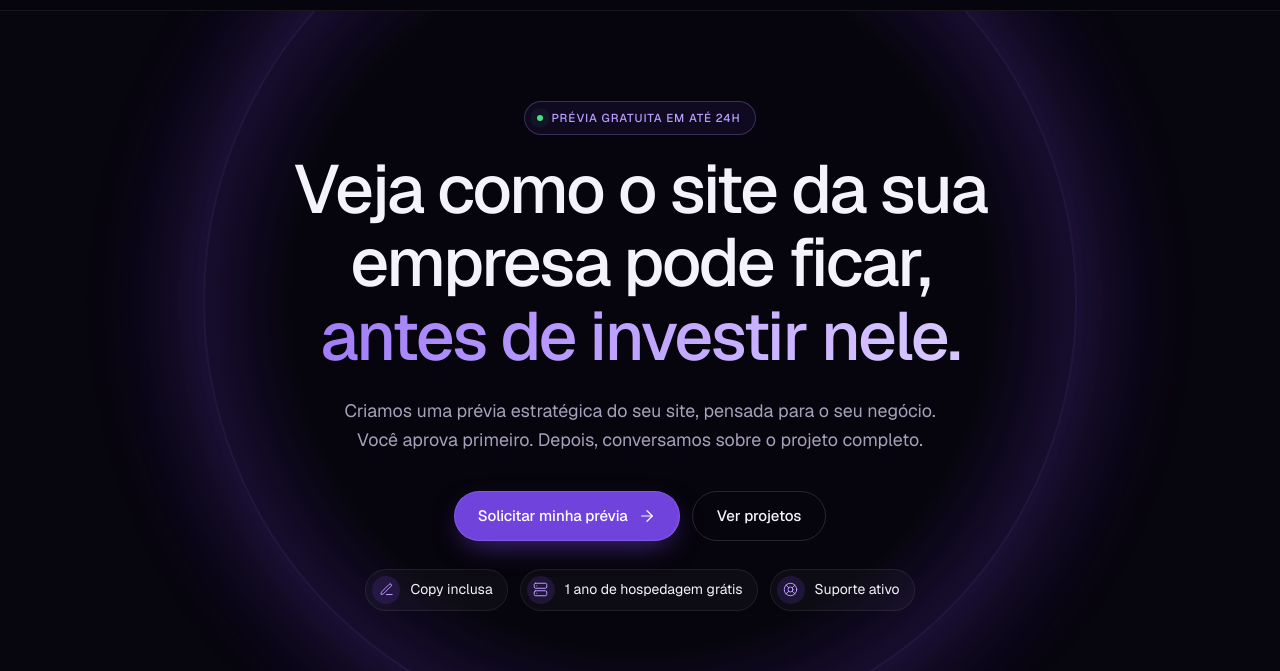
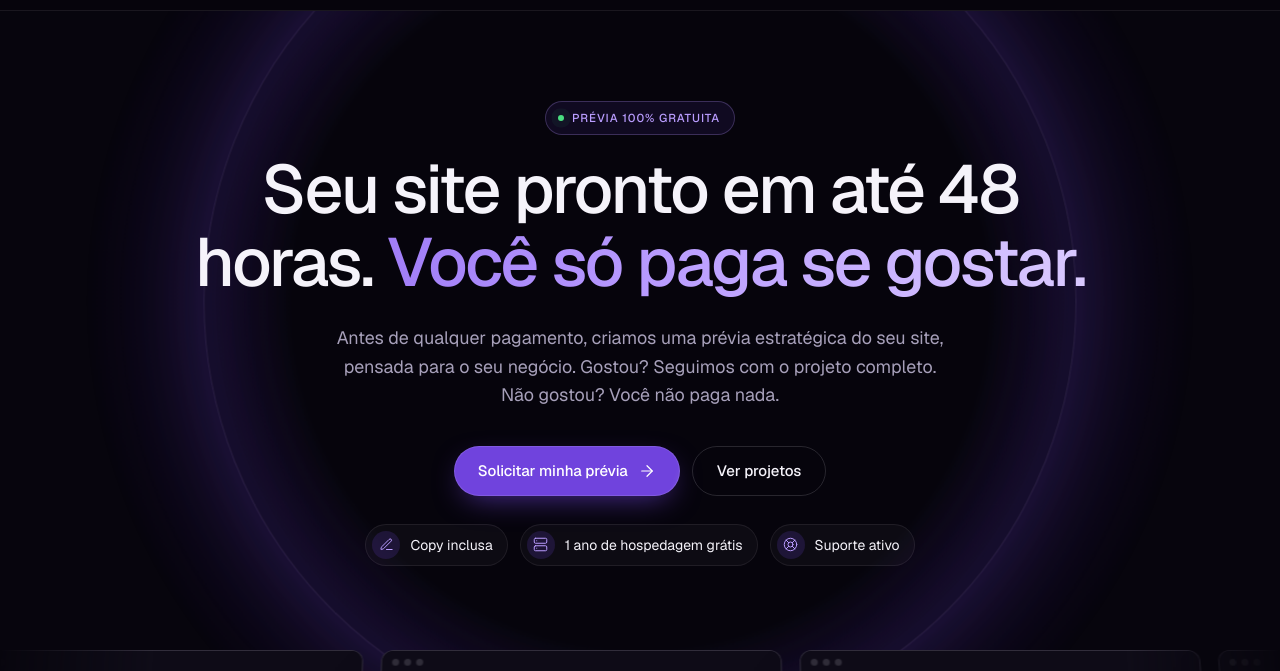
Before and after one commit to eufelipegomess/galaxy-starter, a plain HTML site: page index.html in a window 1280 px wide. Shown: the part 57-728 px from the top of the page. Drawn offline with Linux system fonts and the light colour scheme.

Commit message:
test: headline do hero com site em até 48h e só paga se gostar
Co-Authored-By: Claude Opus 5.5 <noreply@anthropic.com>

```diff
--- a/index.html
+++ b/index.html
@@ -109,9 +109,9 @@
     <section class="hero" aria-labelledby="hero-title">
       <div class="orb" aria-hidden="true"></div>
       <div class="wrap hero-in">
-        <p class="eyebrow pill"><span class="dot"></span>Prévia gratuita em até 24h</p>
-        <h1 id="hero-title">Veja como o site da sua empresa pode ficar, <span class="hl">antes de investir nele.</span></h1>
-        <p class="lead">Criamos uma prévia estratégica do seu site, pensada para o seu negócio. Você aprova primeiro. Depois, conversamos sobre o projeto completo.</p>
+        <p class="eyebrow pill"><span class="dot"></span>Prévia 100% gratuita</p>
+        <h1 id="hero-title">Seu site pronto em até 48 horas. <span class="hl">Você só paga se gostar.</span></h1>
+        <p class="lead">Antes de qualquer pagamento, criamos uma prévia estratégica do seu site, pensada para o seu negócio. Gostou? Seguimos com o projeto completo. Não gostou? Você não paga nada.</p>
         <div class="hero-cta">
           <button class="btn btn-primary" type="button" data-quiz="Hero">Solicitar minha prévia<svg class="i" aria-hidden="true"><use href="#i-arrow-right"/></svg></button>
           <a class="btn btn-ghost" href="#projetos">Ver projetos</a>
@@ -392,7 +392,7 @@
           </details>
           <details name="faq">
             <summary>E o prazo do site completo?<svg class="i" aria-hidden="true"><use href="#i-plus"/></svg></summary>
-            <p>Varia conforme o escopo. Ele fica definido na chamada, antes de qualquer pagamento, para você saber exatamente quando o site vai ao ar.</p>
+            <p>Depois que você aprova a prévia, o site fica pronto em até 48 horas. Se o projeto tiver um escopo maior, o prazo é combinado na chamada, antes de qualquer pagamento.</p>
           </details>
           <details name="faq">
             <summary>Quem escreve os textos do site?<svg class="i" aria-hidden="true"><use href="#i-plus"/></svg></summary>
```
